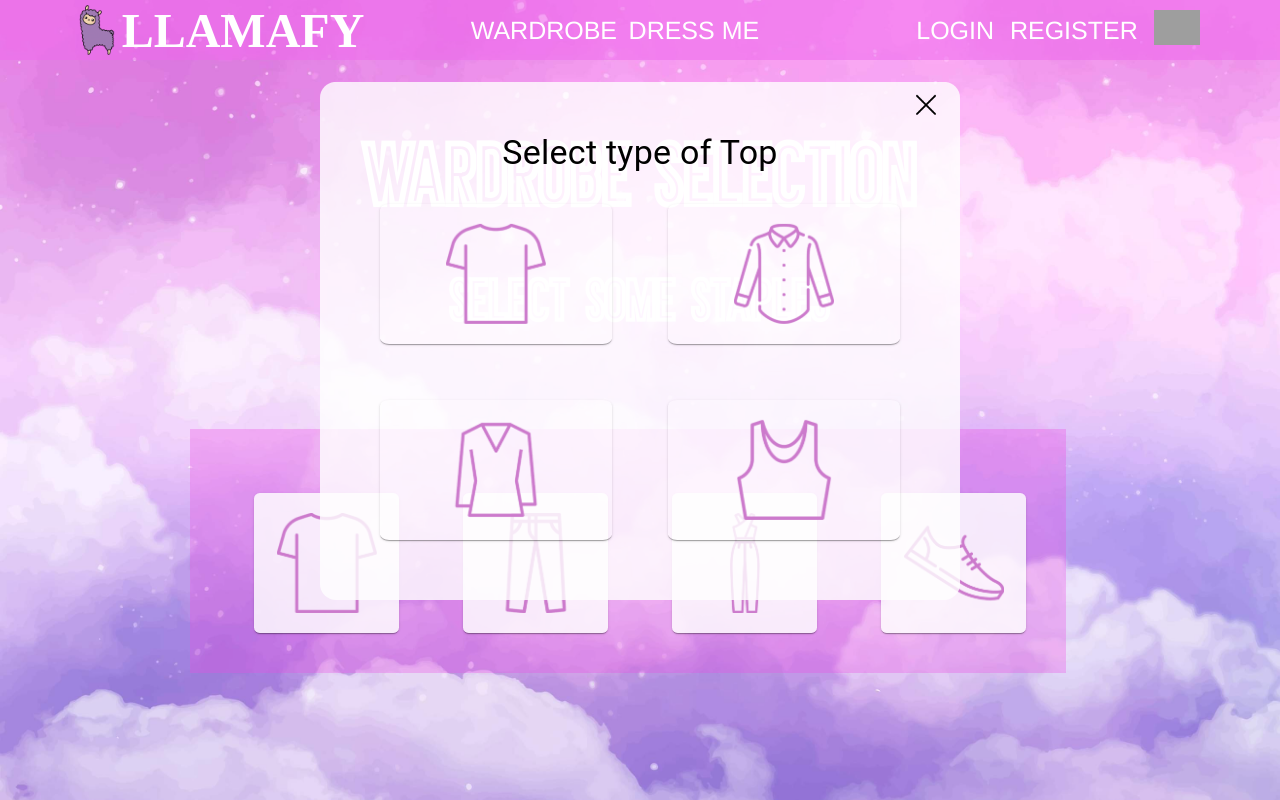
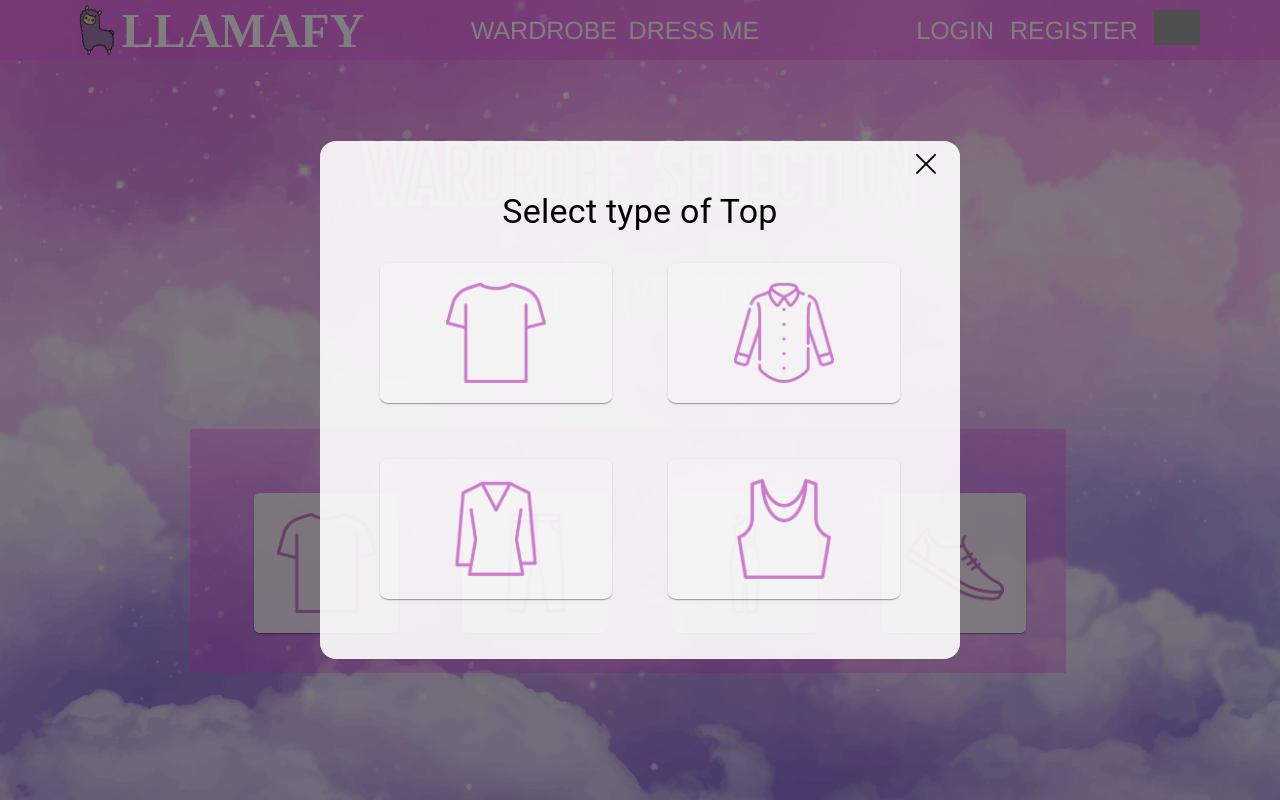
Before and after one commit to CaitiGre/Llamafy-Group-Project, a React (Create React App) app: page /wardrobeSelection in a window 1280 px wide. Both pictures are taken after a click on the element 326 px from the left and 563 px from the top of the page. Built offline with nearby package versions, Linux system fonts and the light colour scheme; grey boxes are pictures that could not be loaded.

Commit message:
Tidy up Modal styles int SubSelection and ClothesSelection

```diff
--- a/src/components/ClothesSelection/ClothesSelection.jsx
+++ b/src/components/ClothesSelection/ClothesSelection.jsx
@@ -97,9 +97,13 @@ function ClothesSelection() {
         open={openModal}
         onClose={handleCloseModal}
         closeAfterTransition
-        hideBackdrop={true}
         disableAutoFocus={true}
+        sx={{ overflowY: "scroll" }}
+      >
+        <Box
           sx={{
+            backgroundColor: "rgba(255, 255, 255, 0.9)",
+            borderRadius: "16px",
             position: "absolute",
             top: "50%",
             left: "50%",
@@ -107,18 +111,10 @@ function ClothesSelection() {
             outline: "none",
             outline: 0,
             height: "fit-content",
-          overflowY: "scroll",
+            margin: "auto",
+            padding: "40px",
           }}
         >
-        <Box
-          sx={{
-            backgroundColor: "rgba(255, 255, 255, 0.8)",
-            borderRadius: "16px",
-
-            margin: "auto",
-          }}
-        >
-          <Box sx={{ padding: "40px", position: "relative" }}>
           <Button
             onClick={handleCloseModal}
             sx={{ position: "absolute", top: 8, right: 2, padding: "5px" }}
@@ -126,7 +122,10 @@ function ClothesSelection() {
             <img src={close} alt="close button" width="20px" />
           </Button>
           {selectedItem && (
-              <Typography variant="h4" sx={{ textAlign: "center", margin: "10px" }}>
+            <Typography
+              variant="h4"
+              sx={{ textAlign: "center", margin: "10px" }}
+            >
               Select type of {selectedItem.name}
             </Typography>
           )}
@@ -138,7 +137,6 @@ function ClothesSelection() {
             itemsToShow={subSelectionItemsToShow}
           />
         </Box>
-        </Box>
       </Modal>
     </React.Fragment>
   );
--- a/src/components/SubSelectionModal/SubSelectionModal.jsx
+++ b/src/components/SubSelectionModal/SubSelectionModal.jsx
@@ -67,8 +67,25 @@ function SubSelectionModal({ itemsToShow }) {
         ))}
       </Grid>
       {selectedItem && (
-        <Modal open={showModal} onClose={onCloseModal}>
-          <Box>
+        <Modal
+          open={showModal}
+          onClose={onCloseModal}
+          sx={{ overflowY: "scroll" }}
+        >
+          <Card
+            sx={{
+              borderRadius: "16px",
+              position: "absolute",
+              top: "50%",
+              left: "50%",
+              transform: "translate(-50%, -50%)",
+              outline: "none",
+              outline: 0,
+              height: "fit-content",
+              margin: "auto",
+              padding: "40px",
+            }}
+          >
             <Button
               onClick={onCloseModal}
               sx={{ position: "absolute", top: 8, right: 2, padding: "5px" }}
@@ -82,12 +99,18 @@ function SubSelectionModal({ itemsToShow }) {
                 <SketchPicker
                   width={200}
                   height={200}
-                  onChange={(color) => console.log(color)}
+                  color={color}
+                  onChange={handleColorChange}
                 />
               </Box>
               <Typography>Length</Typography>
+              <Box></Box>
+              <Typography>Style</Typography>
+              <Box></Box>
+              <Typography>Pattern</Typography>
+              <Box></Box>
             </Grid>
-          </Box>
+          </Card>
         </Modal>
       )}
     </Box>
```
Lines whose indentation alone changed are shown as unchanged.
